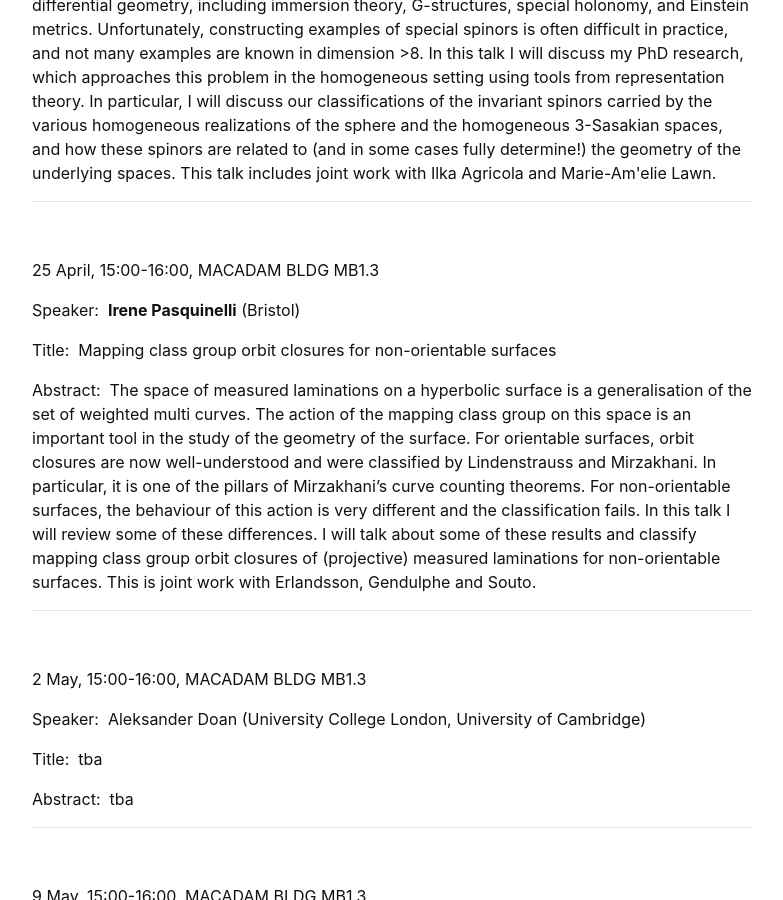
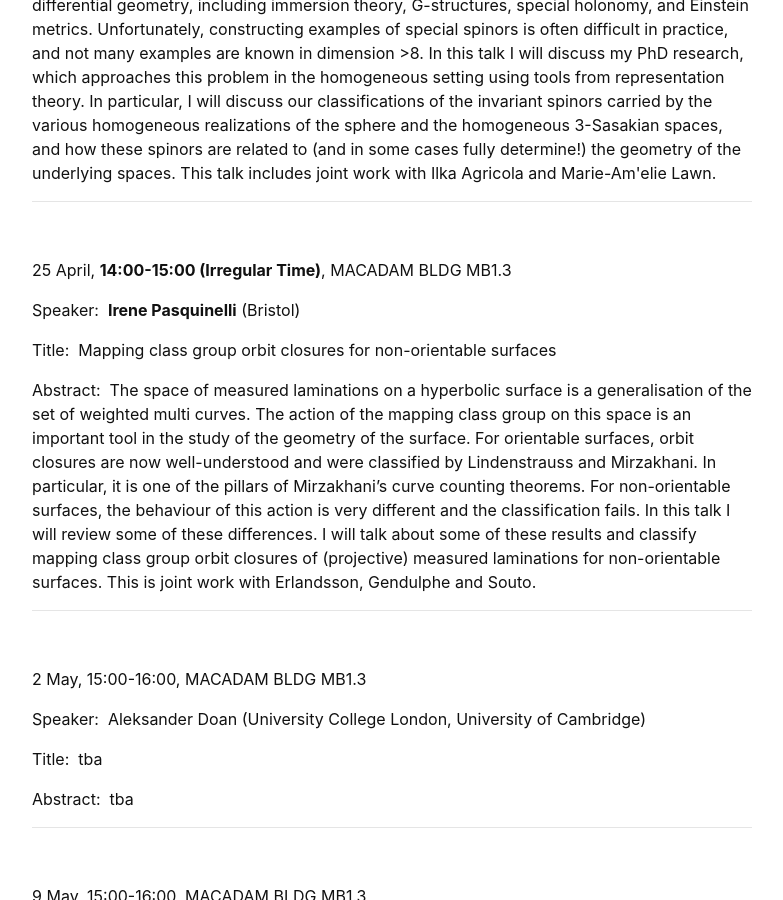
Before and after one commit to kcl-geometry-seminar/kcl-geometry-seminar.github.io, a Jekyll site: the page built from pages/index.md, in a window 1280 px wide and 900 px high, scrolled down 3867 px. Shown: the whole window, without its empty margins (248-1031 px from the left). Built offline with Jekyll 4.4.1, drawn with Linux system fonts in a browser that asks for light colours; formulas are drawn with MathJax 3; a script that is not in the unit is left out.

Commit message:
Update index.md
Changed the time for Irene Pasquinelli's talk to 14-15 pm (irregular).

```diff
--- a/pages/index.md
+++ b/pages/index.md
@@ -149,7 +149,7 @@ Abstract:&nbsp; Spin geometry, and in particular special spinors, is strongly re
 <br />
 
 
-25 April, 15:00-16:00, MACADAM BLDG MB1.3
+25 April, **14:00-15:00 (Irregular Time)**, MACADAM BLDG MB1.3
 
 Speaker:&nbsp; **Irene Pasquinelli** (Bristol)
 
```
